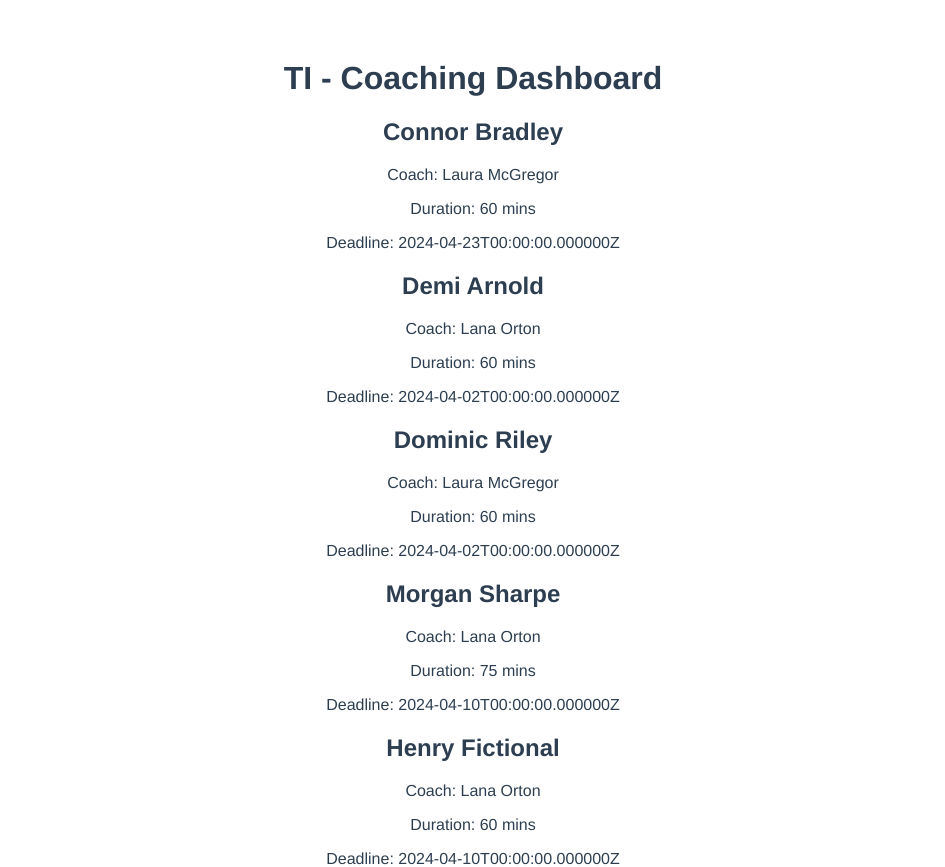
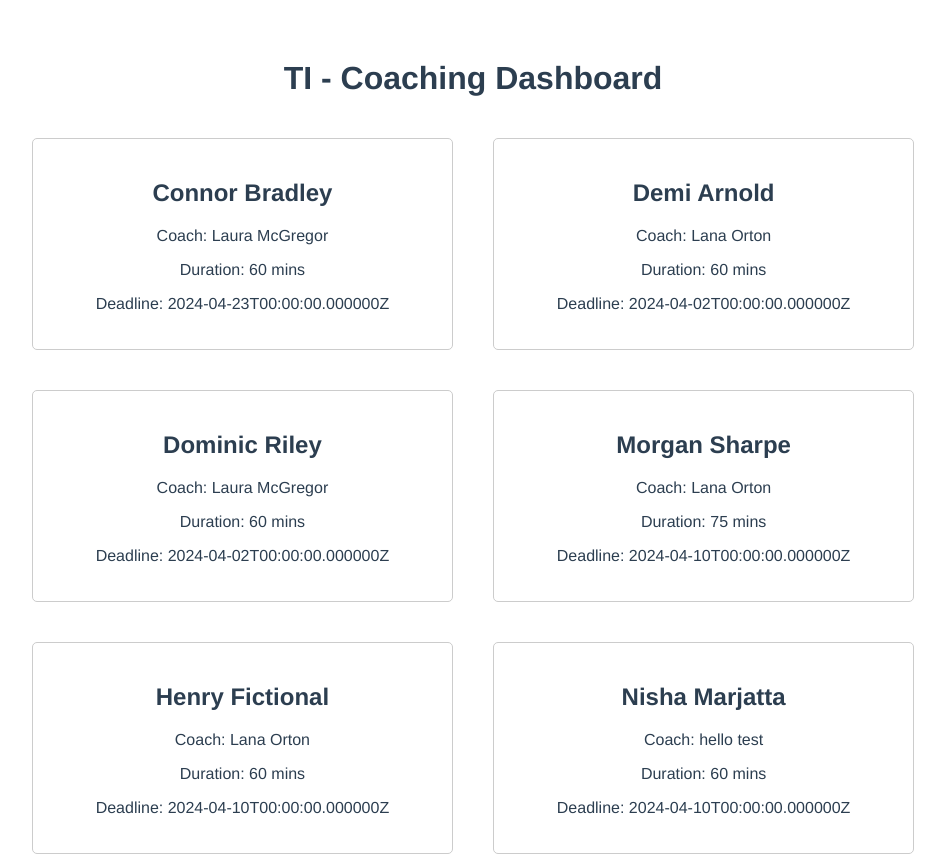
Before and after one commit to Micanio/ti-tech-test, a Vue app: page / in a window 1280 px wide. Shown: the top 867 px of the page, without its empty margins (167-1112 px from the left). Built offline with nearby package versions, Linux system fonts and the light colour scheme.

Commit message:
Added initial styling to bundles

```diff
--- a/src/components/Bundle.vue
+++ b/src/components/Bundle.vue
@@ -35,3 +35,18 @@ export default {
 
 
 </script>
+
+<style>
+.bundles {
+    display: flex;
+    flex-wrap: wrap;
+    justify-content: center;
+}
+.bundle {
+    margin: 20px;
+    padding: 20px;
+    border: 1px solid #ccc;
+    border-radius: 5px;
+    flex-basis: 30%;
+}
+</style>
```
